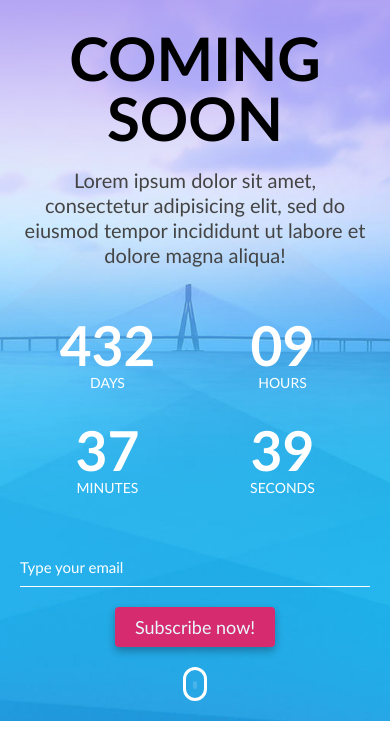
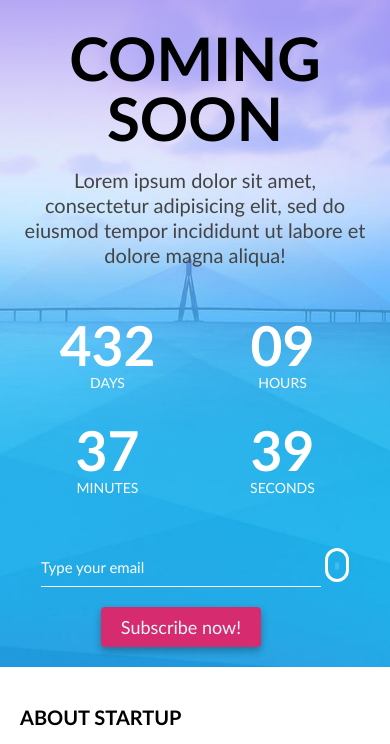
Before and after one commit to Jjurgita/6-coming-soon, a plain HTML site: page index.html in a window 390 px wide. Shown: the part 97-841 px from the top of the page. Drawn offline with Linux system fonts and the light colour scheme.

Commit message:
Responsive design

```diff
--- a/css/custom.css
+++ b/css/custom.css
@@ -8,7 +8,7 @@
     padding-bottom: 20px;
     background-image: url(../images/background.jpg);
     background-size: cover;
-    background-position: center;
+    background-position: center bottom;
 }
     .hero > .short-row {
         text-align: center;
@@ -140,13 +140,13 @@ footer.container {
         footer p > span + span::before {
             display: none;
         }
-    .hero .form {
+    .hero > .form {
         width: 100%;
         margin: 0 0 var(--space);
     }
 }
 
- @media (max-width: 1200px) {
+ @media (min-width: 1200px) {
     main .form > input.input {
         width: 47%;
         float: left;
```
